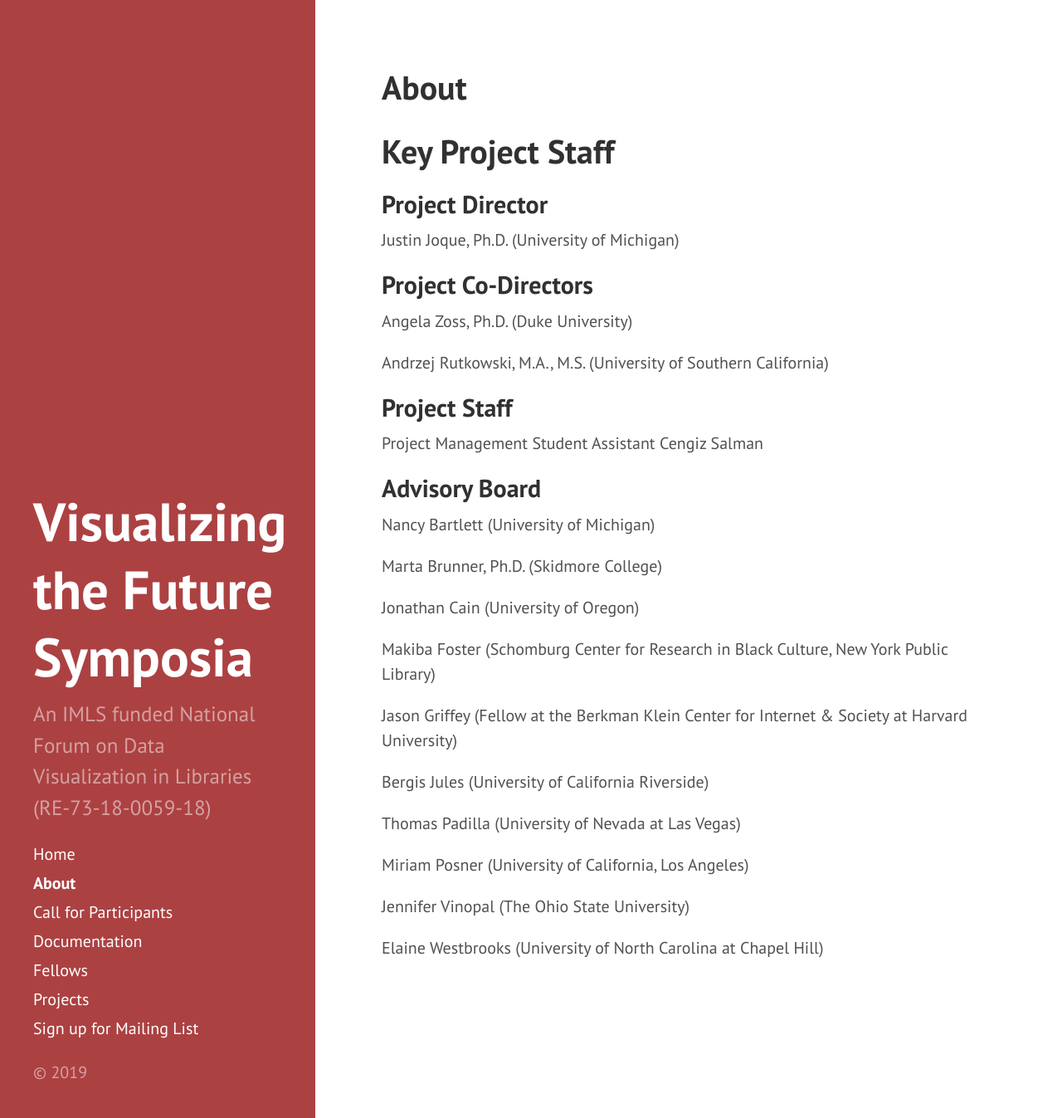
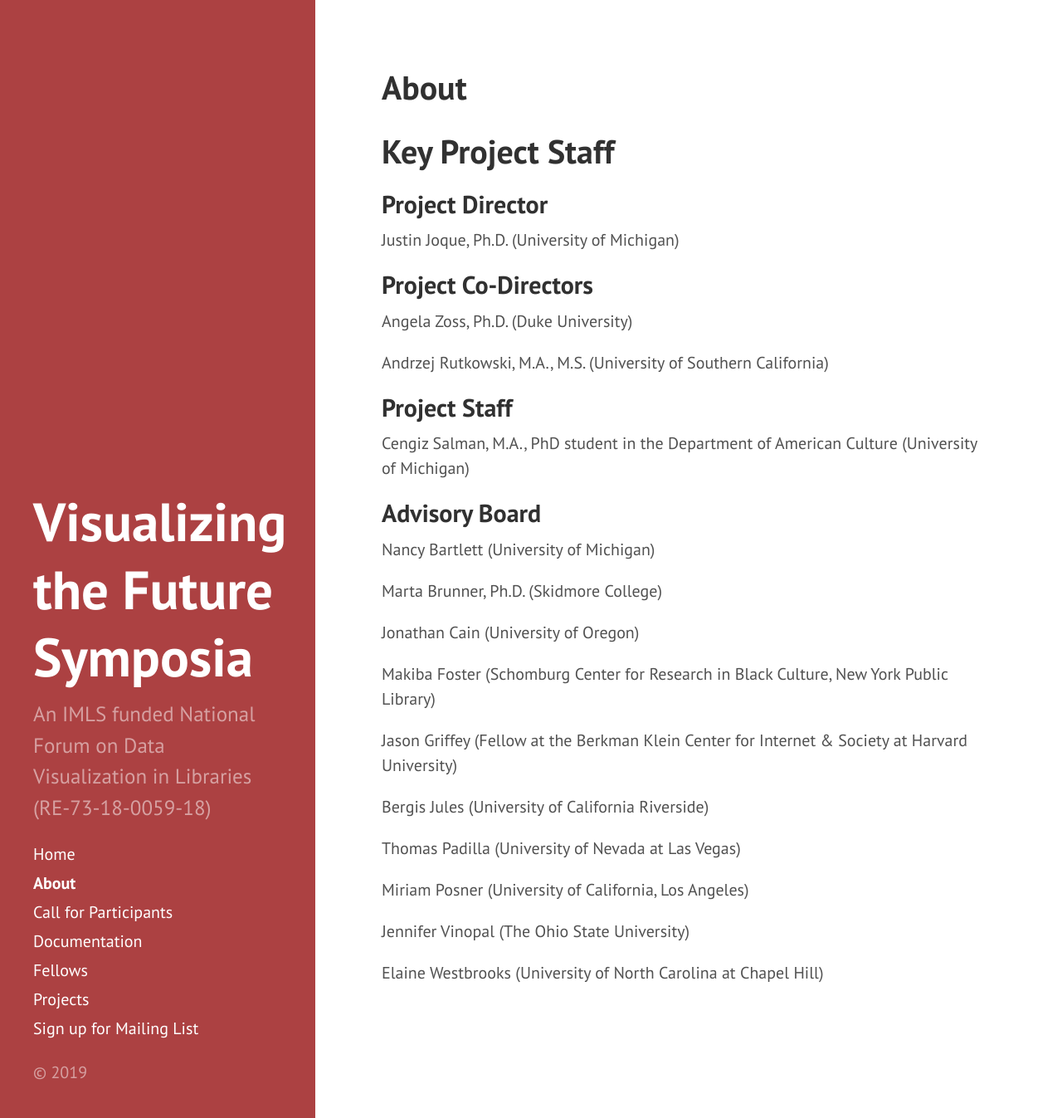
Before and after one commit to visualizingthefuture/visualizingthefuture.github.io, a Jekyll site: the page built from about.md, in a window 1280 px wide and 1347 px high. Shown: the whole window at 83% size. Built offline with Jekyll 4.4.1, drawn with Linux system fonts in a browser that asks for light colours.

Commit message:
Update about.md

```diff
--- a/about.md
+++ b/about.md
@@ -14,7 +14,7 @@
 Andrzej Rutkowski, M.A., M.S. (University of Southern California)
 
 ## Project Staff
-Project Management Student Assistant Cengiz Salman
+Cengiz Salman, M.A., PhD student in the Department of American Culture (University of Michigan)
 
 ## Advisory Board
 Nancy Bartlett (University of Michigan)
```
